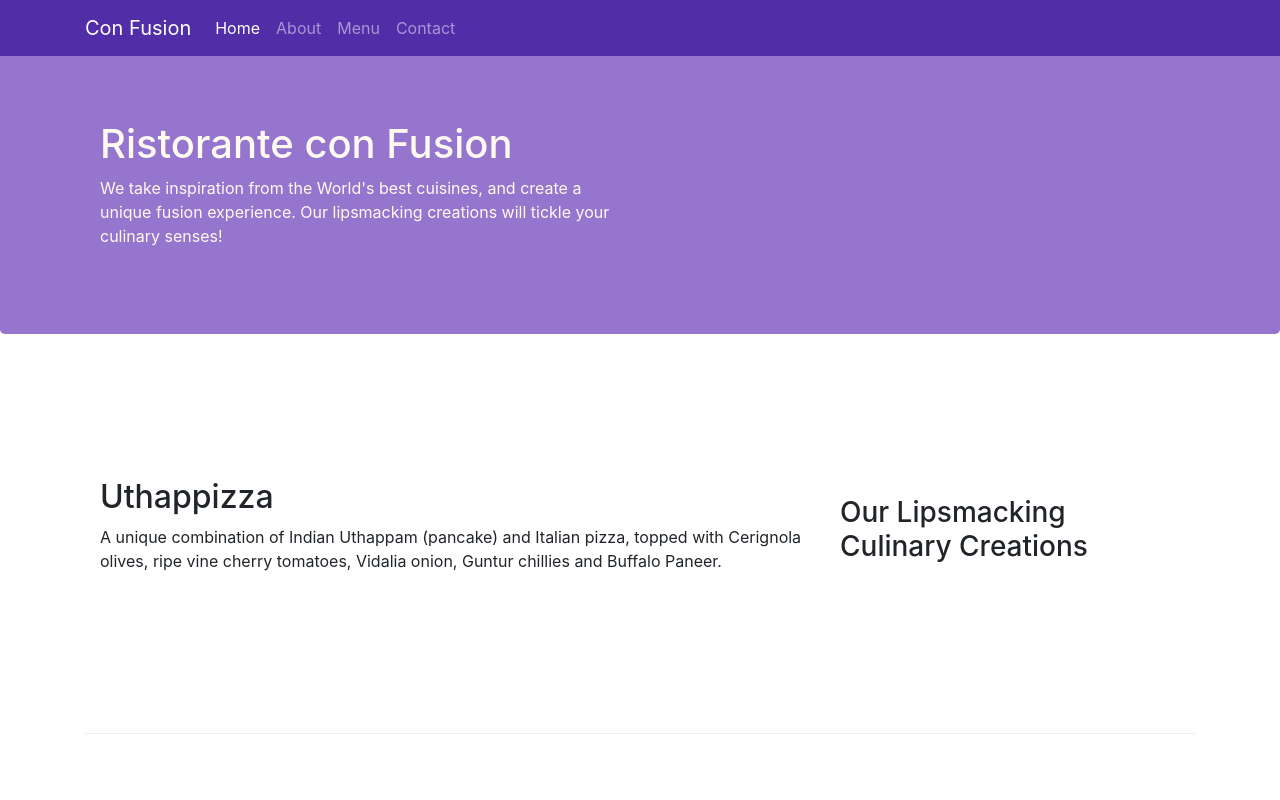
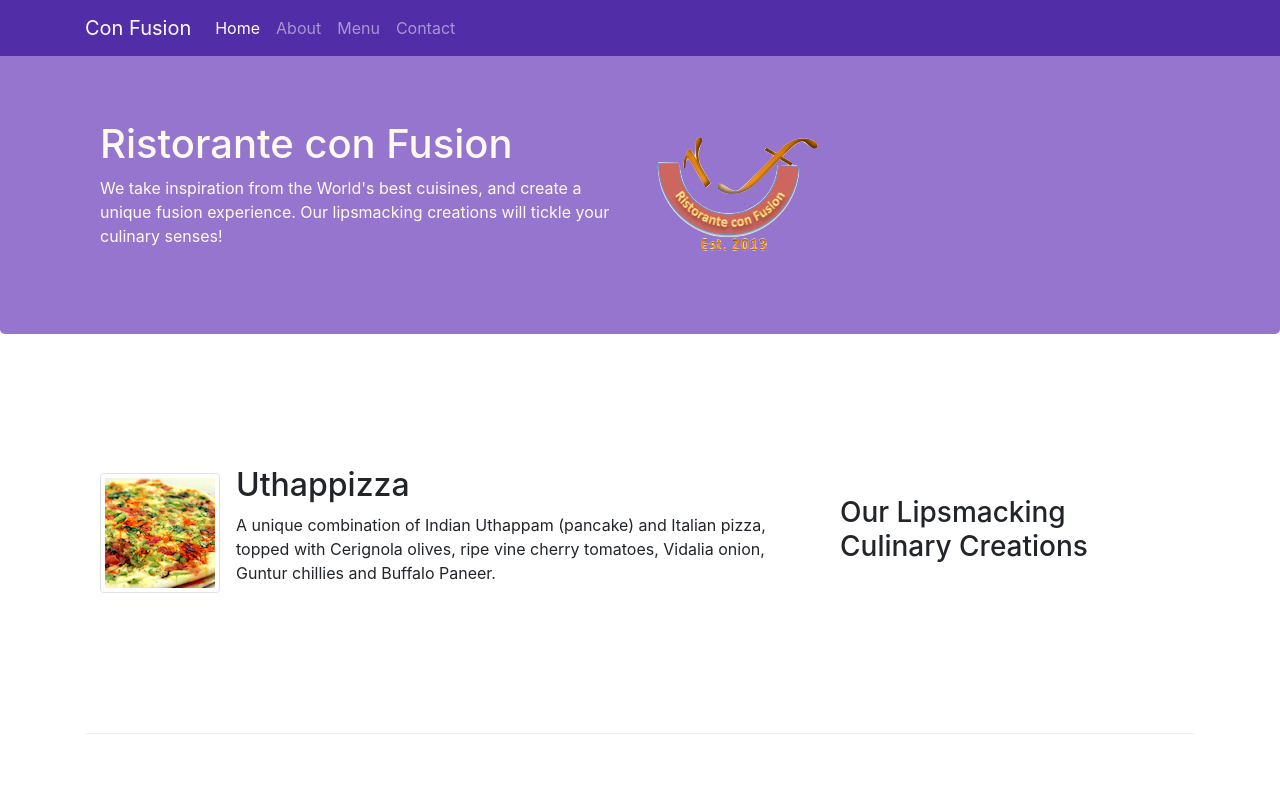
Before and after one commit to Gaurangsharma/Bootstraping, a website: page index.html in a window 1280 px wide. Shown: the top 800 px of the page. Drawn offline with nearby package versions, Linux system fonts and the light colour scheme.

Commit message:
Media Object

```diff
--- a/index.html
+++ b/index.html
@@ -39,7 +39,8 @@
                     <h1>Ristorante con Fusion</h1>
                     <p>We take inspiration from the World's best cuisines, and create a unique fusion experience. Our lipsmacking creations will tickle your culinary senses!</p>
                 </div>
-                <div  class="col-12 col-sm-6">
+                <div  class="col-12 col-sm-6  align-self-center ">
+                    <img src="./img/logo.png" alt="logo" class="img-fluid" srcset="">
                 </div>
             </div>
         </div>
@@ -51,8 +52,15 @@
                 <h3>Our Lipsmacking Culinary Creations</h3>
             </div>
             <div class="col order-sm-first col-sm">
-                <h2>Uthappizza</h2>
+                <div class="media">
+                    <img class="d-flex mr-3 img-thumbnail align-self-center" src="./img/uthappizza.png" alt="uthappizza" srcset="">
+                    <div class="media-body">
+                        <h2 class="mt-0">Uthappizza</h2>
                 <p>A unique combination of Indian Uthappam (pancake) and Italian pizza, topped with Cerignola olives, ripe vine cherry tomatoes, Vidalia onion, Guntur chillies and Buffalo Paneer.</p>
+                    </div>
+                </div>
+
+
             </div>
         </div>
 
```
Also changed, not shown: img/alberto.png (added), img/buffet.png (added), img/logo.png (added), img/uthappizza.png (added), 1 other file.
